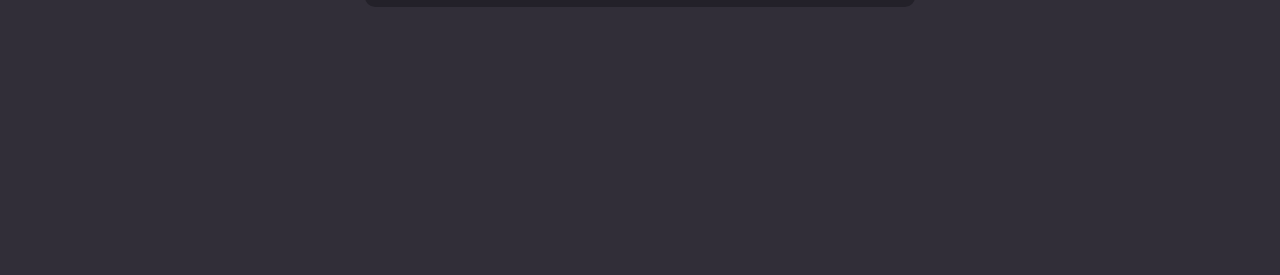
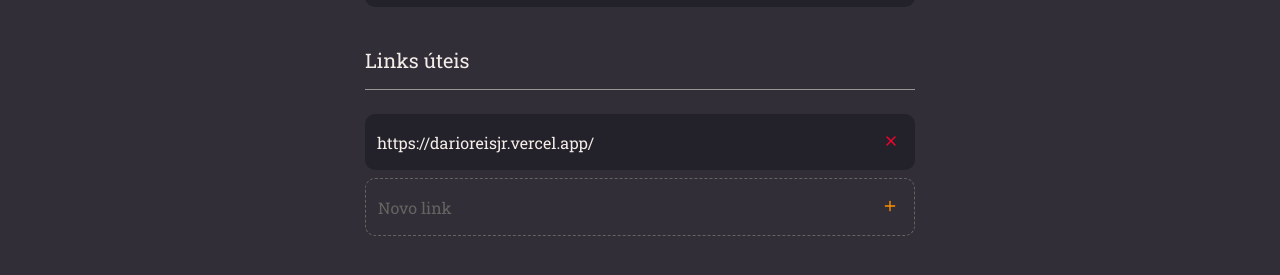
Before and after one commit to darioreisjr/kissnotes_reactjs, a React (Vite) app: page / in a window 1280 px wide. Shown: the part 365-640 px from the top of the page. Built offline with nearby package versions, Linux system fonts and the light colour scheme.

Commit message:
Feat: creating the styling of the NoteItem component and structuring it on the page

```diff
--- a/src/components/NoteItem/index.jsx
+++ b/src/components/NoteItem/index.jsx
@@ -1,4 +1,4 @@
-import { FiPlus, Fix } from "react-icons/fi";
+import { FiPlus, FiX } from "react-icons/fi";
 
 import { Container } from "./styles";
 
@@ -10,8 +10,9 @@ export function NoteItem({ isNew, value, onClick, ...rest }) {
       <button
         type="button"
         onClick={onClick}
+        className={!isNew ? "button-delete" : "button-add"}
       >
-        {isNew ? <FiPlus /> : <Fix />}
+        {isNew ? <FiPlus /> : <FiX />}
       </button>
     </Container>
   );
--- a/src/components/NoteItem/styles.js
+++ b/src/components/NoteItem/styles.js
@@ -0,0 +1,44 @@
+import styled from "styled-components";
+
+export const Container = styled.div`
+  display: flex;
+  align-items: center;
+
+  background-color: ${({ theme, isNew }) => isNew ? "transparent" : theme.COLORS.BACKGROUND_900};
+  color: ${({ theme }) => theme.COLORS.GRAY_300};
+
+  border: ${({ theme, isNew }) => isNew ? `1px dashed ${theme.COLORS.GRAY_300}` : "none"};
+
+  margin-bottom: 8px;
+  border-radius: 10px;
+  padding-right: 16px;
+
+  > button {
+    border: none;
+    background: none;
+  }
+
+  .button-delete {
+    color: ${({ theme }) => theme.COLORS.RED};
+  }
+
+  .button-add {
+    color: ${({ theme }) => theme.COLORS.ORANGE};
+  }
+
+  > input {
+    height: 56px;
+    width: 100%;
+
+    padding: 12px;
+
+    color: ${({ theme }) => theme.COLORS.WHITE};
+    background: transparent;
+
+    border: 0;
+
+    &::placeholder {
+      color: ${({ theme }) => theme.COLORS.GRAY_300};
+    }
+  }
+`
--- a/src/pages/New/index.jsx
+++ b/src/pages/New/index.jsx
@@ -1,8 +1,10 @@
-import {Header} from '../../components/Header'
-import {Input} from '../../components/Input'
-import { TextArea } from '../../components/TextArea'
+import { Header } from "../../components/Header";
+import { Input } from "../../components/Input";
+import { TextArea } from "../../components/TextArea";
+import { Section } from "../../components/Section";
+import { NoteItem } from "../../components/NoteItem";
 
-import {Container, Form} from './styles'
+import { Container, Form } from "./styles";
 
 export function New() {
   return (
@@ -16,10 +18,15 @@ export function New() {
             <a href="/">Voltar</a>
           </header>
 
-          <Input placeholder="Título"/>
-          <TextArea placeholder="Observações"/>
+          <Input placeholder="Título" />
+          <TextArea placeholder="Observações" />
+
+          <Section title="Links úteis">
+            <NoteItem value="https://darioreisjr.vercel.app/" />
+            <NoteItem isNew placeholder="Novo link" />
+          </Section>
         </Form>
       </main>
     </Container>
-  )
+  );
 }
```
